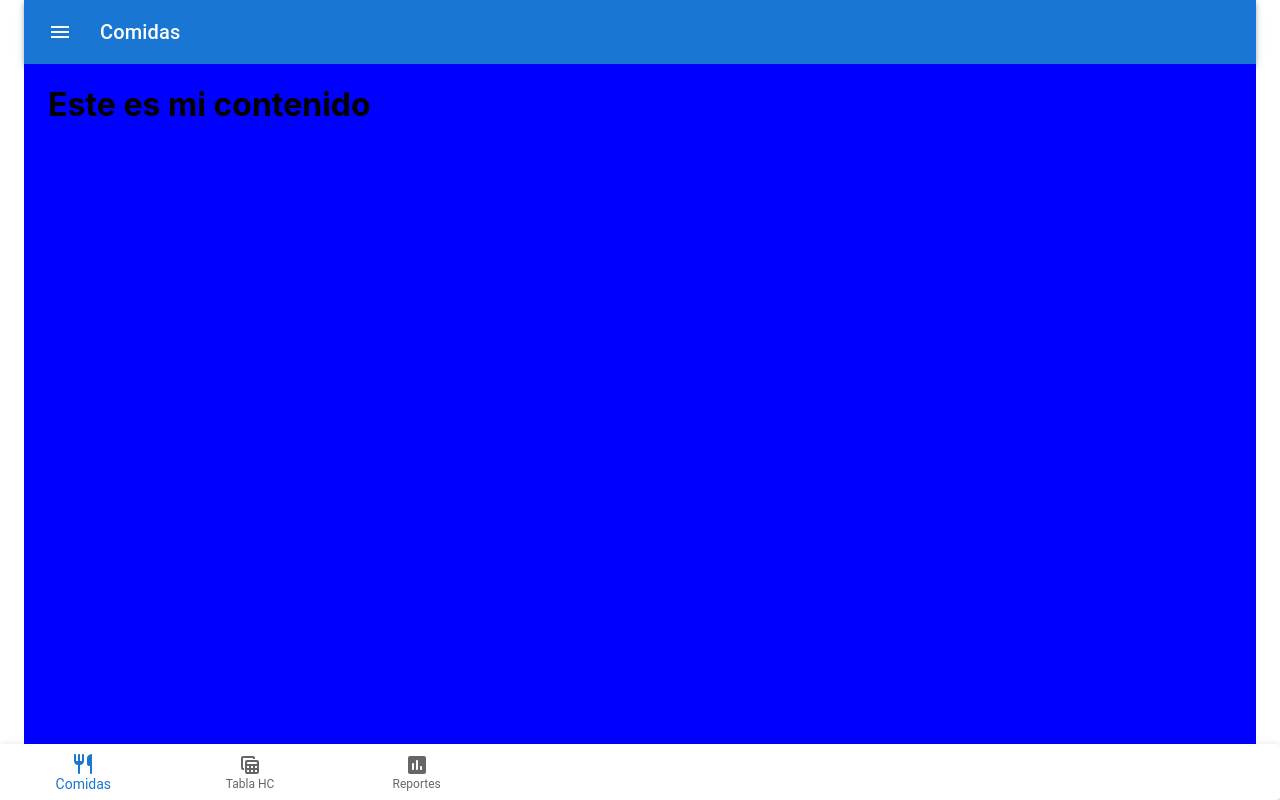
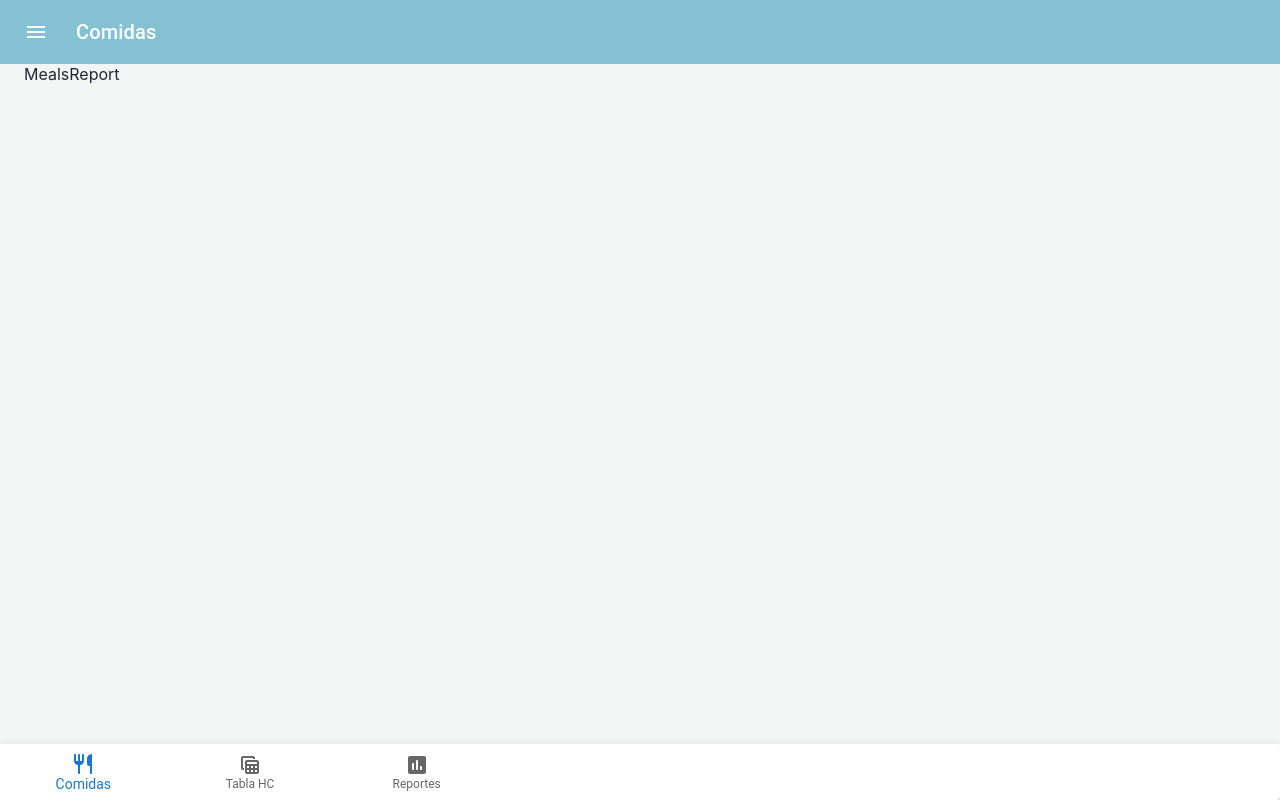
Before and after one commit to alecavallo/sharpey, a React (Create React App) app: page /report in a window 1280 px wide. Built offline with nearby package versions, Linux system fonts and the light colour scheme.

Commit message:
feat: :tada: Created skeleton of the app

```diff
--- a/src/App.css
+++ b/src/App.css
@@ -1,3 +1,11 @@
+html {
+  --color-blue: hsl(193, 46%, 67%);
+  --color-light: hsl(166, 23%, 96%);
+  --color-dark: hsl(235, 21%, 17%);
+  --color-red: hsl(4, 99%, 66%);
+  --color-rose: hsl(353, 28%, 62%);
+  --color-white: hsl(0, 0, 100%);
+}
 .App {
   text-align: center;
 }
--- a/src/App.tsx
+++ b/src/App.tsx
@@ -2,9 +2,18 @@ import React, { useEffect, useRef, useState } from "react";
 import "./App.css";
 import Container from "@mui/material/Container";
 import BottomMenu from "./menus/BottomMenu";
+
 import AppBar from "./menus/AppBar";
 import { AppContext } from "./AppContext";
 import Paper from "@mui/material/Paper";
+
+import { BrowserRouter as Router, Routes, Route } from "react-router-dom";
+
+import FoodForm from "./register/FoodFrom";
+import CarbosTable from "./information/CarbosTable";
+import MealsReport from "./reports/MealsReport";
+import { dark, light } from "./colors";
+import { Box } from "@mui/material";
 
 function App() {
   const [title, setTitle] = useState("Bienvenidos");
@@ -28,18 +37,24 @@ function App() {
   }, []);
 
   return (
-    <Container maxWidth="xl">
+    <Box>
       <AppContext.Provider value={values}>
+        <Router>
           <AppBar ref={ref} />
           <Container
-          maxWidth={false}
+            maxWidth="xl"
             disableGutters={false}
             sx={{
-            backgroundColor: "blue",
+              backgroundColor: `${light}`,
               minHeight: `calc(100vh - ${divHeight}px - ${bottomDivHeight}px)`,
+              color: `${dark}`,
             }}
           >
-          <h1 style={{ display: "inline-block" }}>Este es mi contenido</h1>
+            <Routes>
+              <Route path="/" element={<FoodForm />} />
+              <Route path="/carb-table" element={<CarbosTable />} />
+              <Route path="/report" element={<MealsReport />} />
+            </Routes>
           </Container>
           <Paper
             sx={{ position: "fixed", bottom: 0, left: 0, right: 0 }}
@@ -48,8 +63,9 @@ function App() {
           >
             <BottomMenu />
           </Paper>
+        </Router>
       </AppContext.Provider>
-    </Container>
+    </Box>
   );
 }
 
--- /dev/null
+++ b/src/colors.ts
@@ -0,0 +1,6 @@
+export const blue = "hsl(193, 46%, 67%)";
+export const light = "hsl(166, 23%, 96%)";
+export const dark = "hsl(235, 21%, 17%)";
+export const red = "hsl(4, 99%, 66%)";
+export const rose = "hsl(353, 28%, 62%)";
+export const white = "hsl(0,0,100%)";
--- /dev/null
+++ b/src/information/CarbosTable.tsx
@@ -0,0 +1,5 @@
+import React from "react";
+
+export default function CarbosTable() {
+  return <div>CarbosTable</div>;
+}
--- a/src/menus/AppBar.tsx
+++ b/src/menus/AppBar.tsx
@@ -7,12 +7,13 @@ import IconButton from "@mui/material/IconButton";
 import MenuIcon from "@mui/icons-material/Menu";
 import { forwardRef, useContext } from "react";
 import { AppContext } from "../AppContext";
+import { blue } from "../colors";
 
 const ButtonAppBar = forwardRef((props, ref) => {
   const App = useContext(AppContext);
   return (
     <Box sx={{ flexGrow: 1 }} ref={ref}>
-      <AppBar position="static">
+      <AppBar position="static" style={{ background: `${blue}` }}>
         <Toolbar>
           <IconButton
             size="large"
--- a/src/menus/BottomMenu.tsx
+++ b/src/menus/BottomMenu.tsx
@@ -8,6 +8,7 @@ import {
   RestaurantRounded,
 } from "@mui/icons-material";
 import { ReactElement, useContext, useEffect, useState } from "react";
+import { Link } from "react-router-dom";
 import { AppContext } from "../AppContext";
 
 export default function SimpleBottomNavigation(): ReactElement {
@@ -39,16 +40,22 @@ export default function SimpleBottomNavigation(): ReactElement {
           label={actionValues[0]}
           value={actionValues[0]}
           icon={<RestaurantRounded />}
+          component={Link}
+          to="/"
         />
         <BottomNavigationAction
           label={actionValues[1]}
           value={actionValues[1]}
           icon={<TableViewRounded />}
+          component={Link}
+          to="/carb-table"
         />
         <BottomNavigationAction
           label={actionValues[2]}
           value={actionValues[2]}
           icon={<AssessmentRounded />}
+          component={Link}
+          to="/report"
         />
       </BottomNavigation>
     </Box>
--- /dev/null
+++ b/src/register/FoodFrom.tsx
@@ -0,0 +1,5 @@
+import React from "react";
+
+export default function FoodFrom() {
+  return <div>FoodFrom</div>;
+}
--- /dev/null
+++ b/src/reports/MealsReport.tsx
@@ -0,0 +1,5 @@
+import React from "react";
+
+export default function MealsReport() {
+  return <div>MealsReport</div>;
+}
```
Lines whose indentation alone changed are shown as unchanged.
